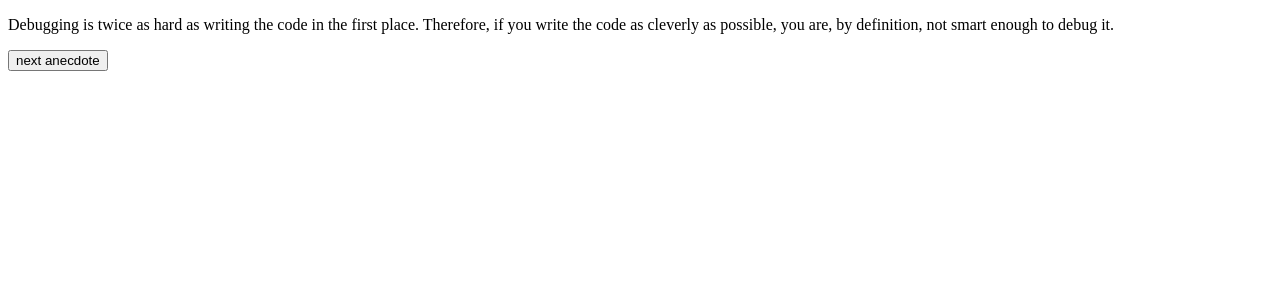
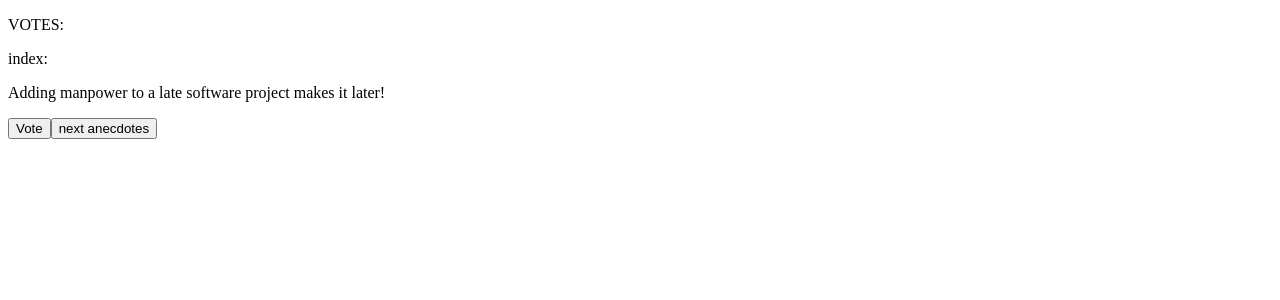
Before and after one commit to rohullahkarimi/rohullah_karimi_fullstackopen_v2, a React (Create React App) app in the folder part1/d/d/: page / in a window 1280 px wide. Shown: the top 300 px of the page. Built offline with nearby package versions, Linux system fonts and the light colour scheme.

Commit message:
part 1 d 1.12

```diff
--- a/part1/d/d/package.json
+++ b/part1/d/d/package.json
@@ -6,6 +6,7 @@
     "@testing-library/jest-dom": "^5.16.1",
     "@testing-library/react": "^12.1.2",
     "@testing-library/user-event": "^13.5.0",
+    "jquery": "^3.6.0",
     "react": "^17.0.2",
     "react-dom": "^17.0.2",
     "react-scripts": "5.0.0",
--- a/part1/d/d/src/App.js
+++ b/part1/d/d/src/App.js
@@ -1,20 +1,27 @@
 import React, { useState } from 'react'
+import $ from 'jquery'
 
-
-const StatisticLine = (props) => (
-  <tr>
-    <th>{props.text} </th>
-    <th>{props.value}</th>
-  </tr>
-)
 
 const Result = (props) => {
   const selectedItem = props.selectedItem
-  return (
-    <div>
-        <p>{selectedItem}</p>
-    </div>
-  )
+  const itemVotes = props.itemVotes
+  const indexNumber = props.indexNumber
+
+  if(selectedItem){
+    return (
+      <div>
+          <p id="votes">VOTES: {itemVotes}</p>
+          <p id="index">index: {indexNumber}</p>
+          <p id="notes">{selectedItem}</p>
+      </div>
+    )
+  }else{
+    return (
+      <div>
+          <p>Click the button</p>
+      </div>
+    )
+  }
 }
 
 const Button = (props) => (
@@ -22,6 +29,9 @@ const Button = (props) => (
     {props.text}
   </button>
 )
+
+
+
 
 const App = () => {
   const anecdotes = [
@@ -33,13 +43,46 @@ const App = () => {
     'Debugging is twice as hard as writing the code in the first place. Therefore, if you write the code as cleverly as possible, you are, by definition, not smart enough to debug it.',
     'Programming without an extremely heavy use of console.log is same as if a doctor would refuse to use x-rays or blood tests when diagnosing patients'
   ]
-  const [selected, setSelected] = useState(0)
-  const selectedItem = anecdotes[Math.floor(Math.random()*anecdotes.length)];
+
+  const [selected, setSelected] = useState(1)
+  var chooseRandomNumber
+  //console.log(chooseRandomNumber)
+
+
+  const points = [0, 0, 0, 0, 0, 0, 0]
+  const copy = [...points]
+
+
+
+
+  // set random
+  const setToSelected = newValue =>{
+    setSelected(newValue)
+  }
+
+  // after click
+  const clickPushed = () => {
+    chooseRandomNumber = Math.floor(Math.random() * 7);
+    console.log(chooseRandomNumber)
+    $("#index").text("Index: "+chooseRandomNumber)
+    setToSelected(chooseRandomNumber)
+    console.log(copy)
+  }
+
+  // vote click
+  const voteClick = () => {
+    chooseRandomNumber = 0
+    console.log(chooseRandomNumber)
+    copy[chooseRandomNumber] += 1
+    console.log(copy[chooseRandomNumber])
+    $("#votes").text("Votes: "+copy[chooseRandomNumber])
+  }
 
   return (
     <div>
-      <Result selectedItem={selectedItem} />
-      <Button handleClick={() => setSelected(selected + 1)} text="next anecdote"  />
+      <Result selectedItem={anecdotes[selected]} itemVotes={copy[chooseRandomNumber]} indexNumber={chooseRandomNumber} />
+      <Button handleClick={voteClick} text="Vote"  />
+      <Button handleClick={clickPushed} text="next anecdotes" datacontent={anecdotes} />
     </div>
   )
 }
```
Also changed, not shown: 1 other file (tests, documents, lock files or other folders).
